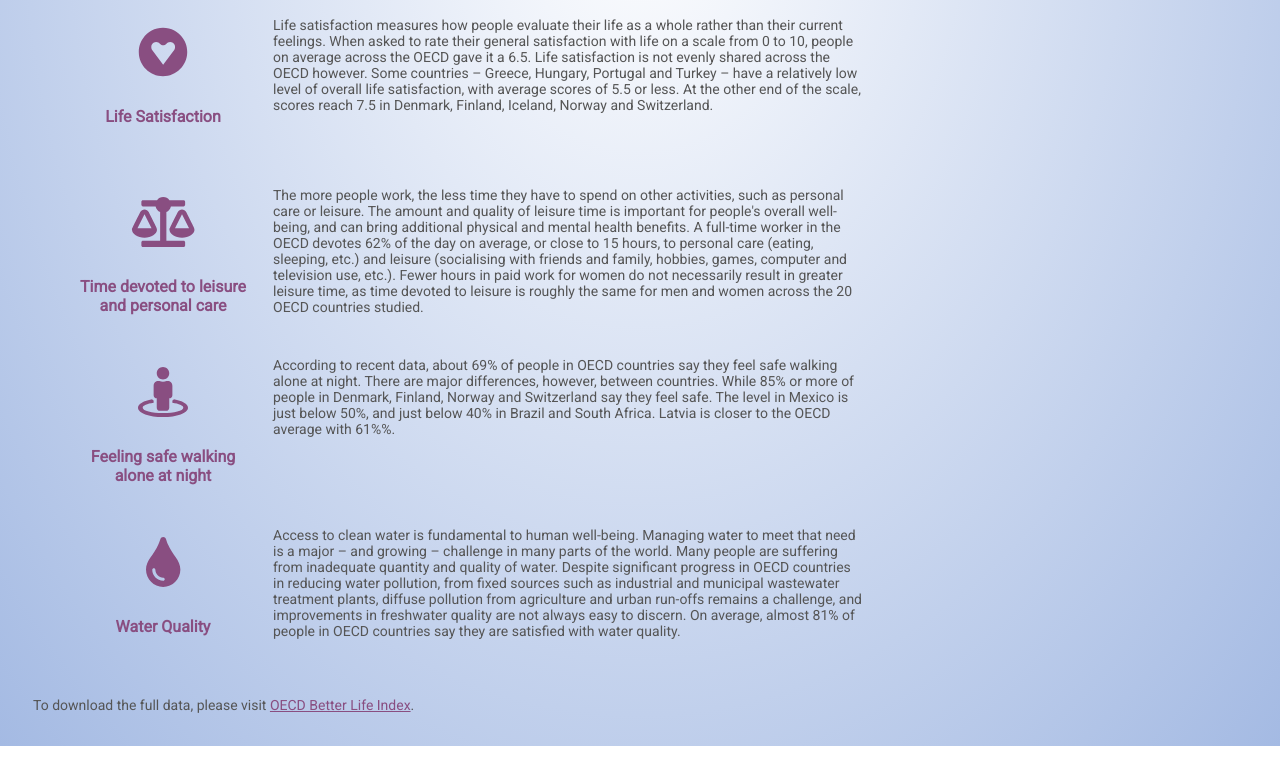
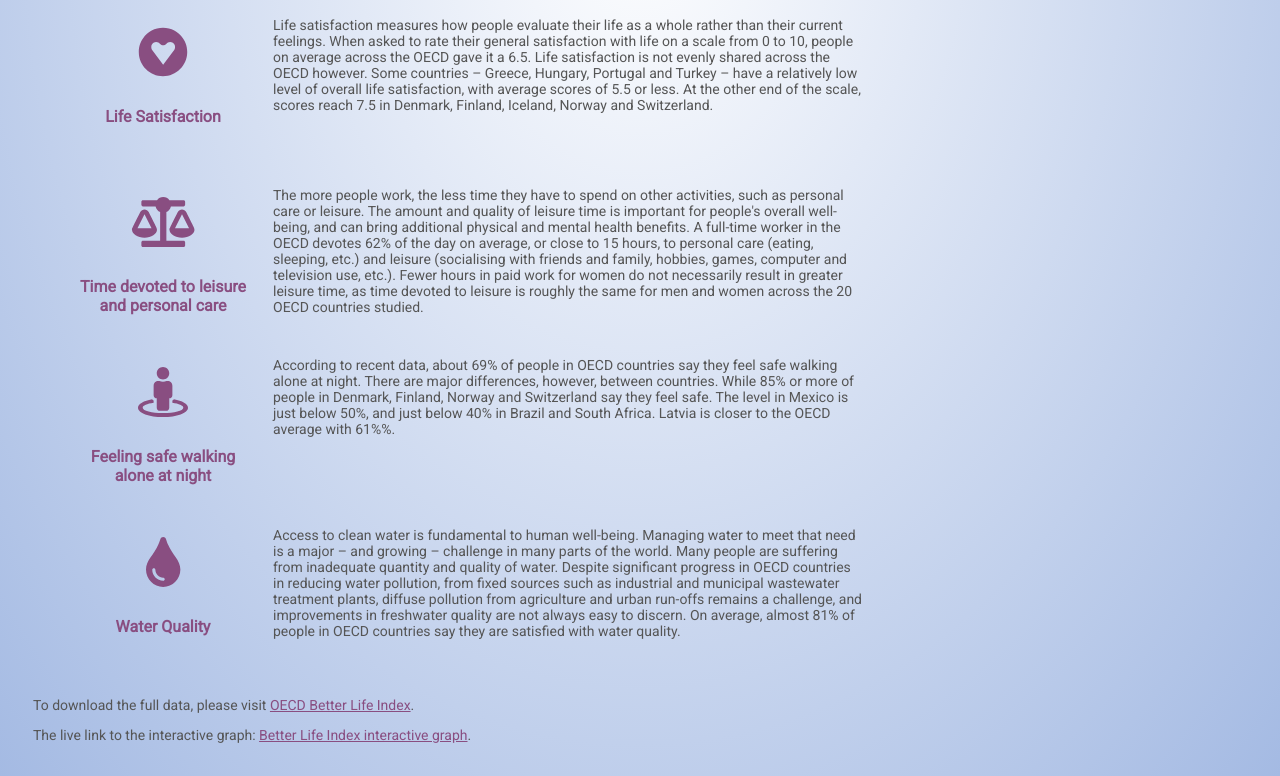
Before and after one commit to iCarolyn/interactive-graph, a plain HTML site: page index.html in a window 1280 px wide. Shown: the part 980-1756 px from the top of the page. Before the commit the page ends 1726 px from the top, so only its background shows below. Drawn offline with nearby package versions, Linux system fonts and the light colour scheme; a web font is replaced by a local one.

Commit message:
changes include live link

```diff
--- a/index.html
+++ b/index.html
@@ -245,6 +245,7 @@ Choose Year
     <p>Access to clean water is fundamental to human well-being. Managing water to meet that need is a major – and growing – challenge in many parts of the world. Many people are suffering from inadequate quantity and quality of water. Despite significant progress in OECD countries in reducing water pollution, from fixed sources such as industrial and municipal wastewater treatment plants, diffuse pollution from agriculture and urban run-offs remains a challenge, and improvements in freshwater quality are not always easy to discern. On average, almost 81% of people in OECD countries say they are satisfied with water quality.</p>
     </div>
 <p>To download the full data, please visit <a href="http://www.oecdbetterlifeindex.org/" target="_blank">OECD Better Life Index</a>.</p>
+<p>The live link to the interactive graph: <a href="https://icarolyn.github.io/interactive-graph" target="_blank">Better Life Index interactive graph</a>.</p>
 <!-- Graph chart starts here  -->
 
 <script>
```
Also changed, not shown: 1 other file.
